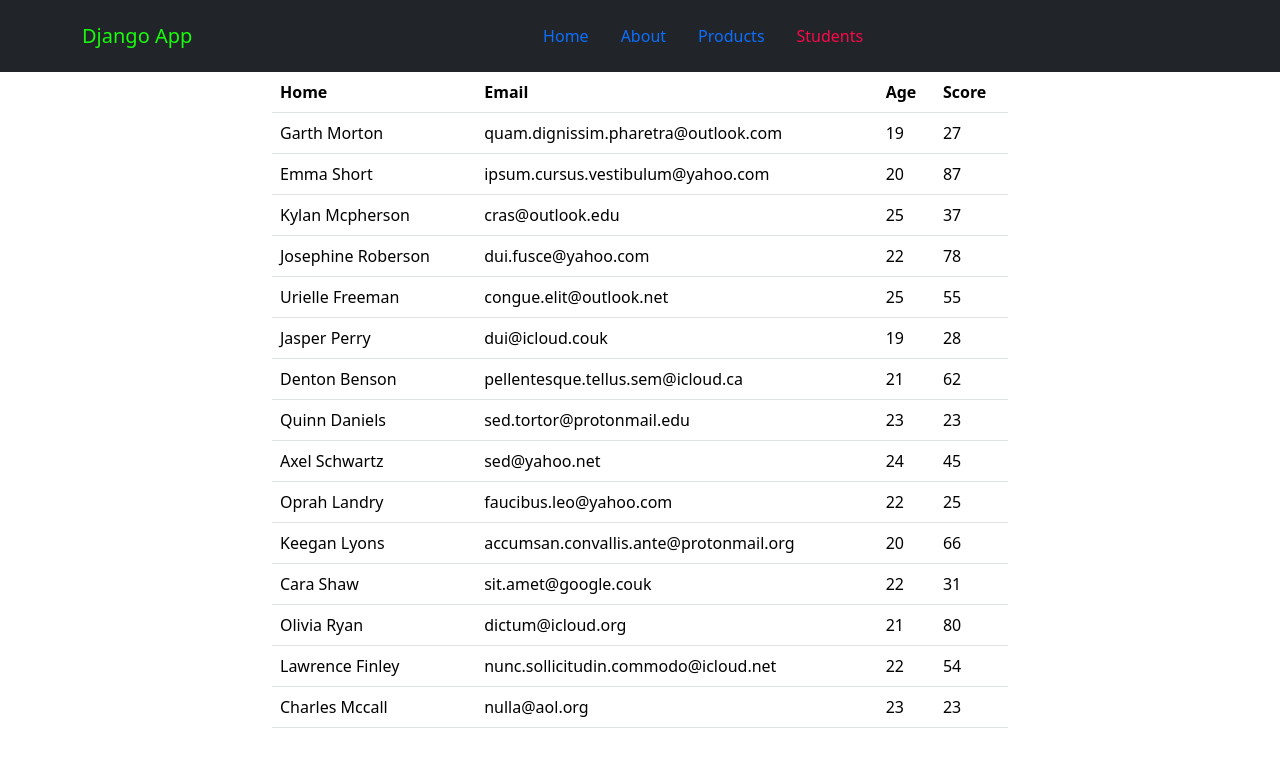
After one commit to joangicheruu/Django_Vertex, a Django app: page /students/ in a window 1280 px wide. The commit adds this page. Shown: the top 767 px of the page. Run offline with Django 5.2, Linux system fonts and the light colour scheme.

Commit message:
Django database

```diff
--- a/myapp/views.py
+++ b/myapp/views.py
@@ -22,3 +22,8 @@ def products(request):
         "name":name
     }
     return render(request, 'products.html', data)
+
+def students(request):
+    scores = [{"names":"Garth Morton","email":"quam.dignissim.pharetra@outlook.com","score":27,"age":19},{"names":"Emma Short","email":"ipsum.cursus.vestibulum@yahoo.com","score":87,"age":20},{"names":"Kylan Mcpherson","email":"cras@outlook.edu","score":37,"age":25},{"names":"Josephine Roberson","email":"dui.fusce@yahoo.com","score":78,"age":22},{"names":"Urielle Freeman","email":"congue.elit@outlook.net","score":55,"age":25},{"names":"Jasper Perry","email":"dui@icloud.couk","score":28,"age":19},{"names":"Denton Benson","email":"pellentesque.tellus.sem@icloud.ca","score":62,"age":21},{"names":"Quinn Daniels","email":"sed.tortor@protonmail.edu","score":23,"age":23},{"names":"Axel Schwartz","email":"sed@yahoo.net","score":45,"age":24},{"names":"Oprah Landry","email":"faucibus.leo@yahoo.com","score":25,"age":22},{"names":"Keegan Lyons","email":"accumsan.convallis.ante@protonmail.org","score":66,"age":20},{"names":"Cara Shaw","email":"sit.amet@google.couk","score":31,"age":22},{"names":"Olivia Ryan","email":"dictum@icloud.org","score":80,"age":21},{"names":"Lawrence Finley","email":"nunc.sollicitudin.commodo@icloud.net","score":54,"age":22},{"names":"Charles Mccall","email":"nulla@aol.org","score":23,"age":23}]
+    data = {"students": scores}
+    return render(request, 'students.html', data)
--- a/myproject/settings.py
+++ b/myproject/settings.py
@@ -127,3 +127,7 @@ MAILERS = {
         'BACKEND': 'django.core.mail.backends.console.EmailBackend',
     },
 }
+
+APPEND_SLASH = False
+
+STATICFILES_DIRS=[BASE_DIR / 'static']
--- a/myproject/urls.py
+++ b/myproject/urls.py
@@ -24,4 +24,6 @@ urlpatterns = [
     path('', views.home, name='home'),
     path('about/', views.about, name='about'),
     path('products/', views.products, name='products'),
+    path('students/', views.students, name='students'),
+    path('students/<int:id>/', views.students, name='student'),
 ]
--- /dev/null
+++ b/static/css/custom.css
@@ -0,0 +1,6 @@
+.navbar-brand{
+    color: #19fb0c;
+}
+.navbar-nav, .nav-link.active, .navbar-nav .nav-link.show{
+    color: #fa0a49;
+}
--- /dev/null
+++ b/templates/master.html
@@ -0,0 +1,49 @@
+{% load static %}
+<!doctype html>
+<html lang="en">
+<head>
+    <meta charset="UTF-8">
+    <meta name="viewport"
+          content="width=device-width, user-scalable=no, initial-scale=1.0, maximum-scale=1.0, minimum-scale=1.0">
+    <meta http-equiv="X-UA-Compatible" content="ie=edge">
+    <link href="https://cdn.jsdelivr.net/npm/bootstrap@5.3.8/dist/css/bootstrap.min.css" rel="stylesheet">
+    <link rel="stylesheet" href="{% static 'css/custom.css' %}">
+    <link rel="stylesheet" href="https://cdnjs.cloudflare.com/ajax/libs/animate.css/4.1.1/animate.min.css"/>
+    {% block extra_links %} {% endblock %}
+    <title>
+        {% block title %} {% endblock %}
+    </title>
+</head>
+<body>
+<nav class="navbar navbar-expand-sm bg-dark navbar-dark">
+    <div class="container">
+        <a class="navbar-brand" href="#">Django App</a>
+        <button class="navbar-toggler" type="button" data-bs-toggle="collapse" data-bs-target="#collapsibleNavbar">
+            <span class="navbar-toggler-icon"></span>
+        </button>
+        <div class="collapse navbar-collapse" id="collapsibleNavbar">
+            <ul class="navbar nav mx-auto">
+                {% url 'home' as home_url  %}
+                <li class="nav-item">
+                    <a class="nav-link {% if request.path == home_url %} active {% endif %}" href="{% url 'home' %}">Home</a>
+                </li>
+                <li class="nav-item">
+                    <a class="nav-link" href="{% url 'about' %}">About</a>
+                </li>
+                <li class="nav-item">
+                    <a class="nav-link" href="{% url 'products' %}">Products</a>
+                </li>
+                <li class="nav-item">
+                    <a class="nav-link active" href="{% url 'students' %}">Students</a>
+                </li>
+            </ul>
+        </div>
+    </div>
+</nav>
+
+{% block content %} {% endblock %}
+
+
+<script src="https://cdn.jsdelivr.net/npm/bootstrap@5.3.8/dist/js/bootstrap.bundle.min.js"></script>
+</body>
+</html>
--- /dev/null
+++ b/templates/students.html
@@ -0,0 +1,30 @@
+{% extends 'master.html' %}
+
+{% block title %} Students {% endblock %}
+
+{% block content %}
+
+    <div class="container">
+        <div class="row justify-content-center">
+            <div class="col-8">
+                <table class="table">
+                    <tr>
+                        <th>Home</th>
+                        <th>Email</th>
+                        <th>Age</th>
+                        <th>Score</th>
+                    </tr>
+                    {% for student in students %}
+                      <tr>
+                          <td>{{ student.names }}</td>
+                          <td>{{ student.email }}</td>
+                          <td>{{ student.age }}</td>
+                          <td>{{ student.score }}</td>
+                      </tr>
+                    {% endfor %}
+                </table>
+            </div>
+        </div>
+    </div>
+
+{% endblock %}
```
Also changed, not shown: templates/about.html (+22 -33 lines), templates/home.html (+14 -35 lines), templates/products.html (+12 -36 lines), static/images/image1.jpg (added), static/images/image2.jpg (added).
